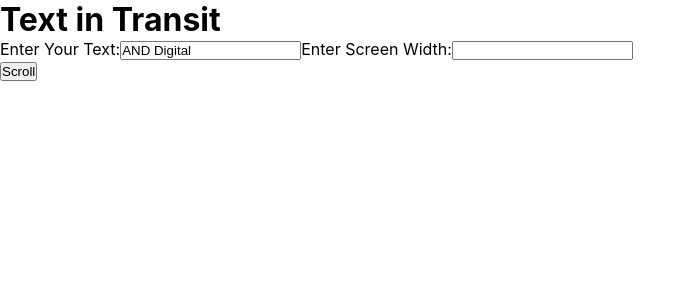
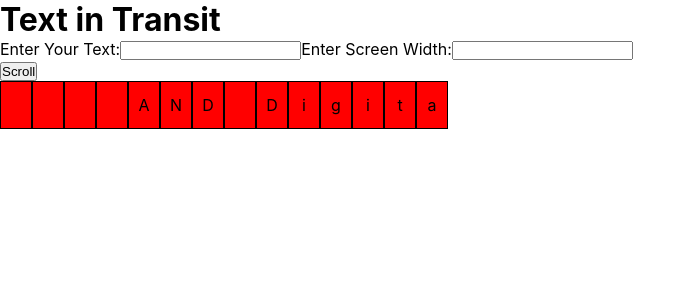
Before and after one commit to musayuksel/code-challanges-2023, a React (Create React App) app in the folder challenge-3-text-in-transit/: page / in a window 1280 px wide. Shown: the top 300 px of the page, without its empty margins (0-696 px from the left). Built offline with nearby package versions, Linux system fonts and the light colour scheme.

Commit message:
Add screen to app

```diff
--- a/challenge-3-text-in-transit/src/App.js
+++ b/challenge-3-text-in-transit/src/App.js
@@ -1,16 +1,33 @@
-import { useState } from "react";
+import { useMemo, useState } from "react";
 import "./App.css";
 import TextInput from "./components/TextInput";
+import Screen from "./components/Screen";
+import { scroll } from "./utils/scroll";
 
 function App() {
-  const [currentText, setCurrentText] = useState("AND Digital");
+  const [currentScrollingText, setCurrentScrollingText] =
+    useState("AND Digital");
+  const [screenWidth, setScreenWidth] = useState(14);
+  // const textForScreen = scroll(currentScrollingText, 10);
 
+  const textCharsForScreen = useMemo(
+    () => scroll(currentScrollingText, screenWidth),
+    [currentScrollingText, screenWidth]
+  );
   const handleScroolClick = () => {};
   return (
     <div className="App">
       <h1>Text in Transit</h1>
-      <TextInput currentText={currentText} setCurrentText={setCurrentText} />
+      <TextInput
+        currentScrollingText={currentScrollingText}
+        setCurrentScrollingText={setCurrentScrollingText}
+      />
       <button onClick={handleScroolClick}>Scroll</button>
+      <Screen
+        currentScrollingText={currentScrollingText}
+        textCharsForScreen={textCharsForScreen}
+        screenWidth={screenWidth}
+      />
     </div>
   );
 }
```
